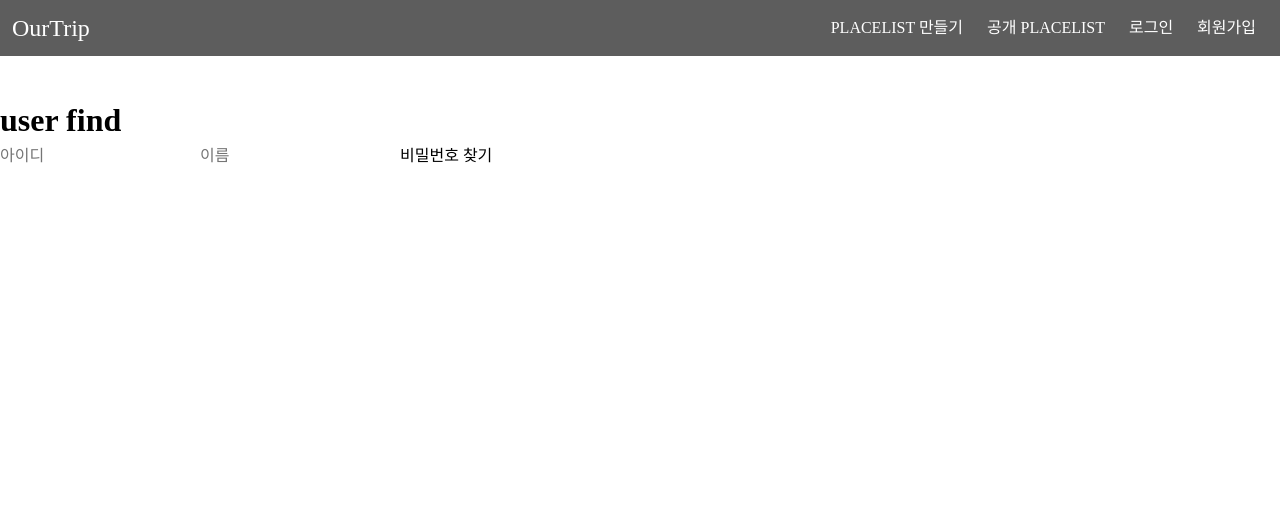
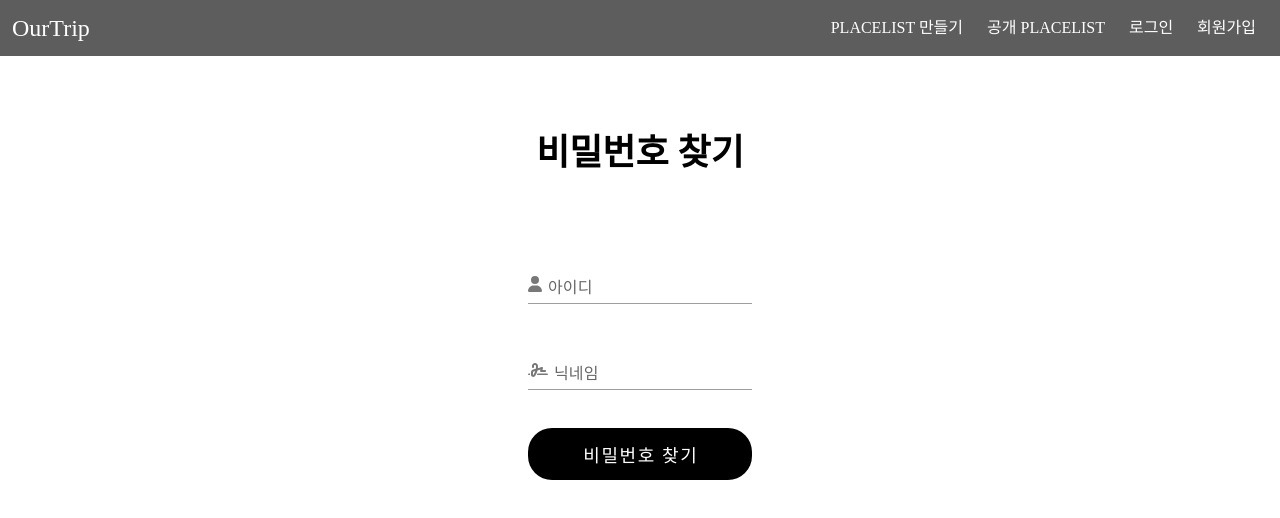
Before and after one commit to iihye/OurTrip, a Vue app in the folder FE/ourtrip/: page /user/find in a window 1280 px wide. Shown: the top 518 px of the page. Built offline with nearby package versions, Linux system fonts and the light colour scheme; a web font is replaced by a local one.

Commit message:
feat: find 완성

```diff
--- a/FE/ourtrip/src/components/user/UserFind.vue
+++ b/FE/ourtrip/src/components/user/UserFind.vue
@@ -16,25 +16,86 @@ const findUser = ref({
 });
 
 const find = async () => {
+  if (findUser.value.userId === '') {
+    alert("아이디를 입력해주세요");
+    return;
+  }
+
+  if (findUser.value.userName === '') {
+    alert("닉네임을 입력해주세요");
+    return;
+  }
+
   await userFind(findUser.value);
   if (isFind.value != '') {
-    alert("비밀번호는 " + isFind.value + " 입니다");
+    alert("비밀번호는 " + isFind.value + " 입니다☺️");
     router.push({ name: 'user-login' });
   } else {
-    alert("회원정보를 찾을 수 없습니다");
+    alert("회원정보를 찾을 수 없습니다😥");
   }
 }
 </script>
 
 <template>
   <div>
-    <h1>user find</h1>
+    <h1>비밀번호 찾기</h1>
+
+    <form class="form">
+      <v-container>
+        <div class="form-wrapper">
+            <v-text-field label="아이디" v-model="findUser.userId" variant="underlined">
+            <template v-slot:prepend-inner>
+              <font-awesome-icon :icon="['fas', 'user']" style="color: #787878;" />
+            </template>
+            </v-text-field>
+
+          </div>
+
+        <div class="form-wrapper">
+          <v-text-field label="닉네임" v-model="findUser.userName" variant="underlined" >
+          <template v-slot:prepend-inner>
+              <font-awesome-icon :icon="['fas', 'signature']" style="color: #787878;" />
+            </template>
+          </v-text-field>
+        </div>
+
+        <div class="footer-btn-container">
+          <v-btn class="custom-btn" size="x-large" variant="flat" color="black" rounded="xl" @click="find"> 비밀번호 찾기 </v-btn>
+        </div>
+      </v-container>
+    </form>
+
+    <!-- <h1>user find</h1>
     <form>
     <input v-model="findUser.userId" placeholder="아이디" />
     <input v-model="findUser.userName" placeholder="이름" />
     <button type="button" @click="find">비밀번호 찾기</button>
-  </form>
+  </form> -->
   </div>
 </template>
 
-<style scoped></style>
+<style scoped>
+h1 {
+  text-align: center;
+  font-size: 36px;
+  padding: 30px;
+}
+.form{
+  padding: 30px;
+  padding-left: 40%;
+  padding-right: 40%;
+}
+.form-wrapper {
+  display: flex;
+  align-items: center;
+  margin-bottom: 16px;
+}
+.footer-btn-container {
+  display: flex;
+  justify-content: center;
+  margin-top: 16px;
+}
+.custom-btn{
+  width: 400px;
+}
+</style>
--- a/FE/ourtrip/src/components/user/UserLogin.vue
+++ b/FE/ourtrip/src/components/user/UserLogin.vue
@@ -39,7 +39,7 @@ const login = async () => {
     changeMenuState();
     router.push('/');
   } else {
-    alert('가입하지 않은 아이디이거나 비밀번호가 올바르지 않습니다');
+    alert('앗! 가입하지 않은 아이디이거나 비밀번호가 올바르지 않아요😥');
     router.push({ name: 'user-login' });
   }
 };
```
